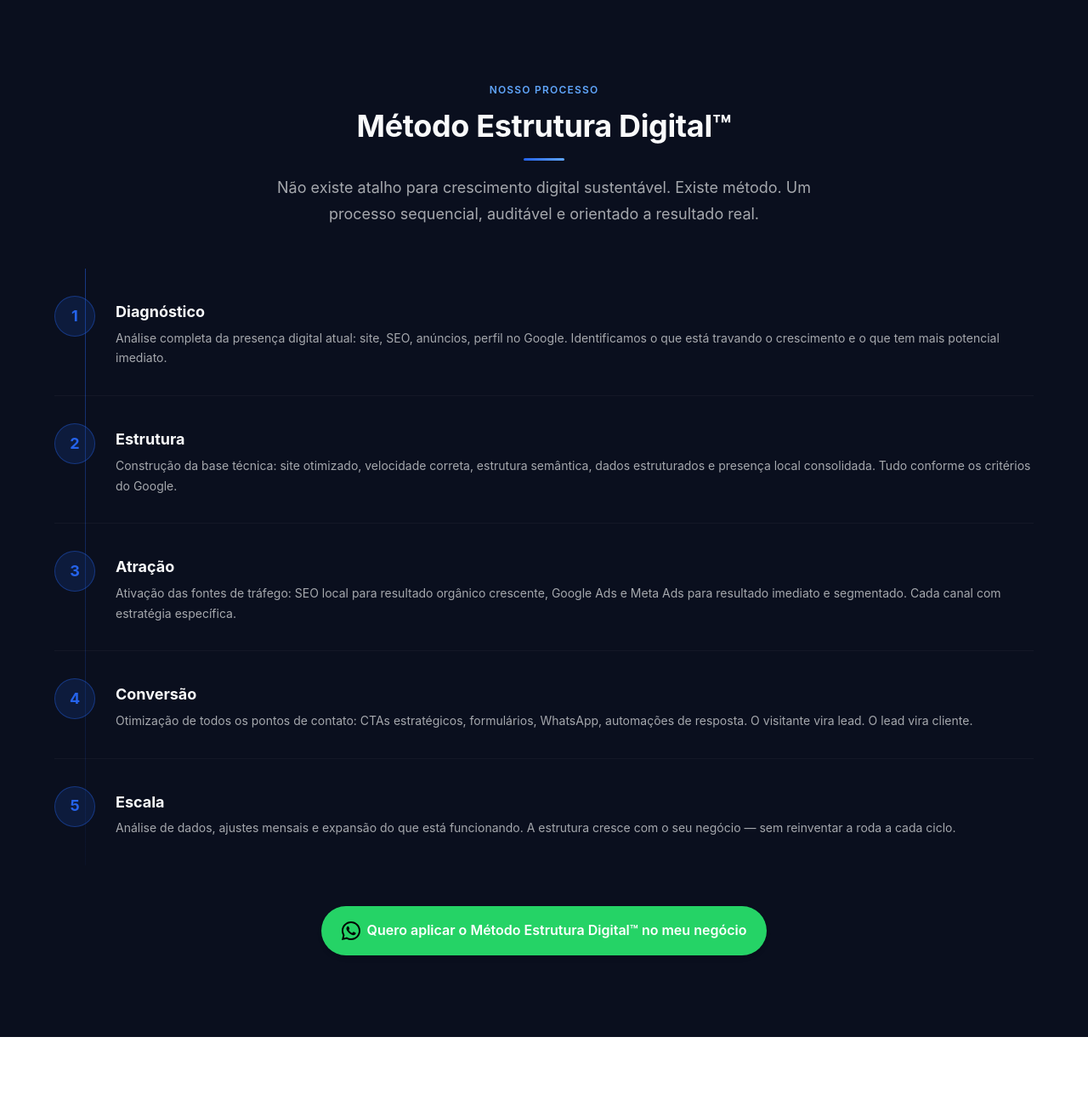
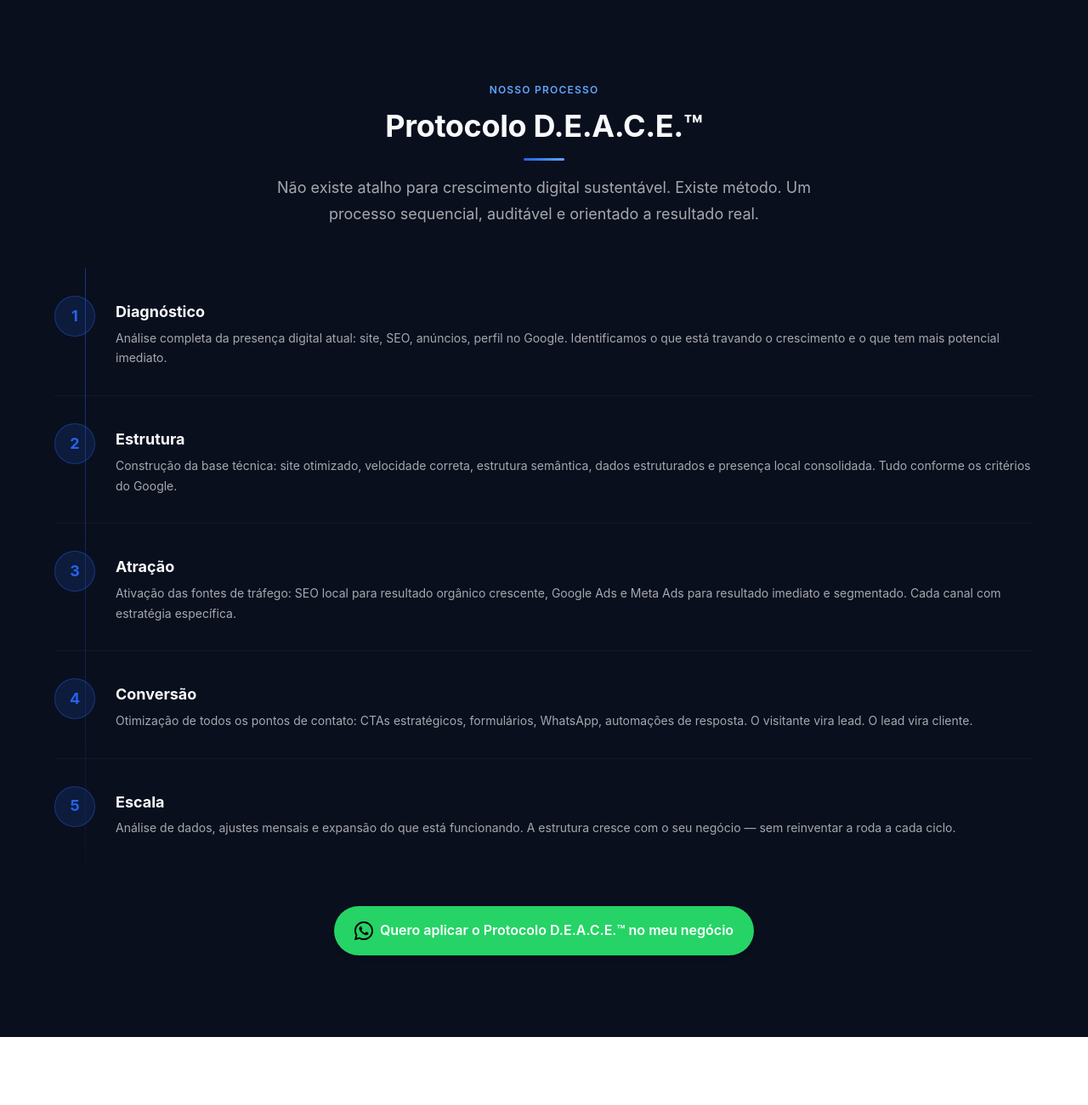
Before and after one commit to marcosvinicis/mvgestaoweb, a plain HTML site: page public/index.html in a window 1280 px wide. Shown: the part 3780-5080 px from the top of the page at 85% size. Drawn offline with Linux system fonts and the light colour scheme.

Commit message:
fix: renomear metodo estrutura digital para protocolo deace

```diff
--- a/public/index.html
+++ b/public/index.html
@@ -566,7 +566,7 @@
             <div class="container">
                 <div class="section-header dark fade-up">
                     <span class="section-eyebrow">Nosso processo</span>
-                    <h2 id="metodo-title">Método Estrutura Digital™</h2>
+                    <h2 id="metodo-title">Protocolo D.E.A.C.E.™</h2>
                     <div class="divider"></div>
                     <p>
                         Não existe atalho para crescimento digital sustentável. Existe método.
@@ -627,7 +627,7 @@
                             <path
                                 d="M12 0C5.373 0 0 5.373 0 12c0 2.116.554 4.103 1.523 5.824L0 24l6.344-1.498A11.93 11.93 0 0 0 12 24c6.627 0 12-5.373 12-12S18.627 0 12 0zm0 21.882a9.845 9.845 0 0 1-5.032-1.378l-.361-.214-3.741.883.899-3.643-.235-.374A9.845 9.845 0 0 1 2.118 12C2.118 6.536 6.536 2.118 12 2.118S21.882 6.536 21.882 12 17.464 21.882 12 21.882z" />
                         </svg>
-                        Quero aplicar o Método Estrutura Digital™ no meu negócio
+                        Quero aplicar o Protocolo D.E.A.C.E.™ no meu negócio
                     </a>
                 </div>
             </div>
@@ -781,7 +781,7 @@
                             <li class="autoridade-selo">Meta Ads</li>
                             <li class="autoridade-selo">Schema.org JSON-LD</li>
                             <li class="autoridade-selo">PageSpeed 90+</li>
-                            <li class="autoridade-selo">Método Estrutura Digital™</li>
+                            <li class="autoridade-selo">Protocolo D.E.A.C.E.™</li>
                         </ul>
                     </div>
                 </div>
```
